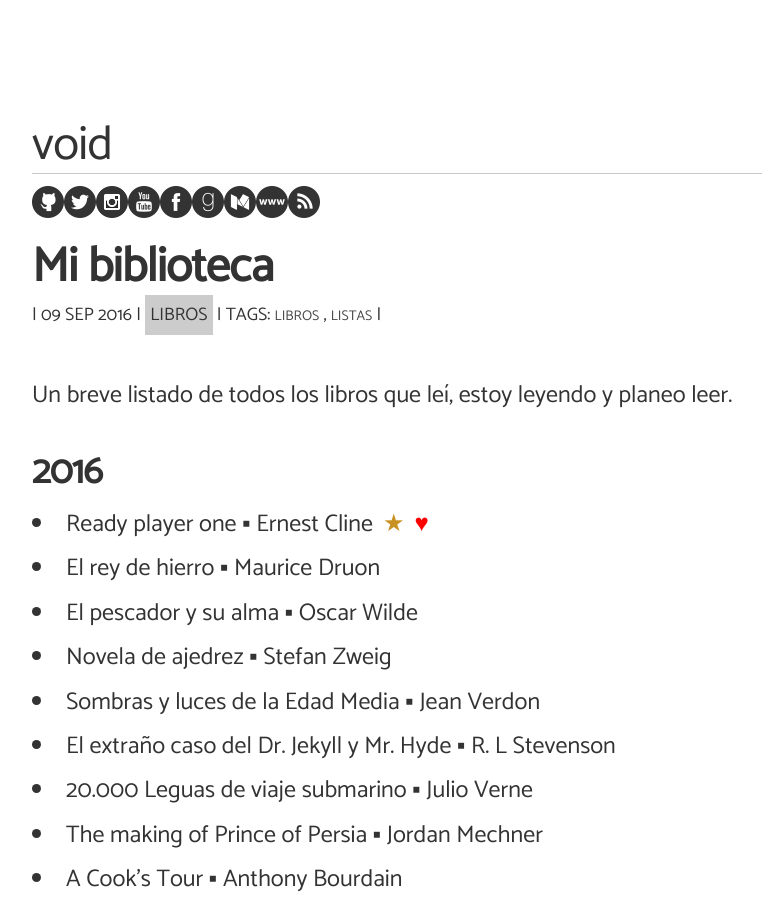
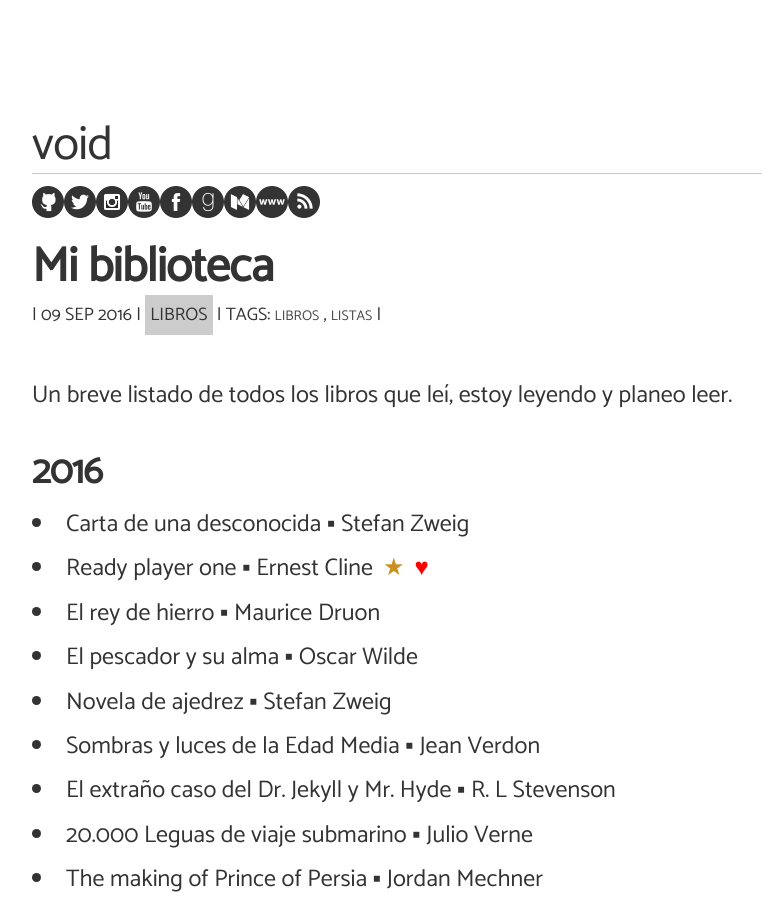
Before and after one commit to angelsimon/angelsimon.github.io, a Jekyll site: the page built from _posts/2016-09-09-libros-que-termine.md, in a window 1280 px wide and 900 px high. Shown: the whole window, without its empty margins (32-794 px from the left). Built offline with Jekyll 4.4.1, drawn with Linux system fonts in a browser that asks for light colours; nearby versions of some CDN libraries; comment, search, counter and statistics services are not loaded.

Commit message:
Update 2016-09-09-libros-que-termine.md

```diff
--- a/_posts/2016-09-09-libros-que-termine.md
+++ b/_posts/2016-09-09-libros-que-termine.md
@@ -11,6 +11,7 @@ Un breve listado de todos los libros que leí, estoy leyendo y planeo leer.
 
 <h2>2016</h2>
 <ul>
+<li>Carta de una desconocida &#9642; Stefan Zweig</li>
 <li>Ready player one &#9642; Ernest Cline<span title="Recomiendo" class="won">★</span><span title="Favorito" class="fav">&hearts;</span></li>
 <li>El rey de hierro &#9642; Maurice Druon</li>
 <li>El pescador y su alma &#9642; Oscar Wilde</li>
```
